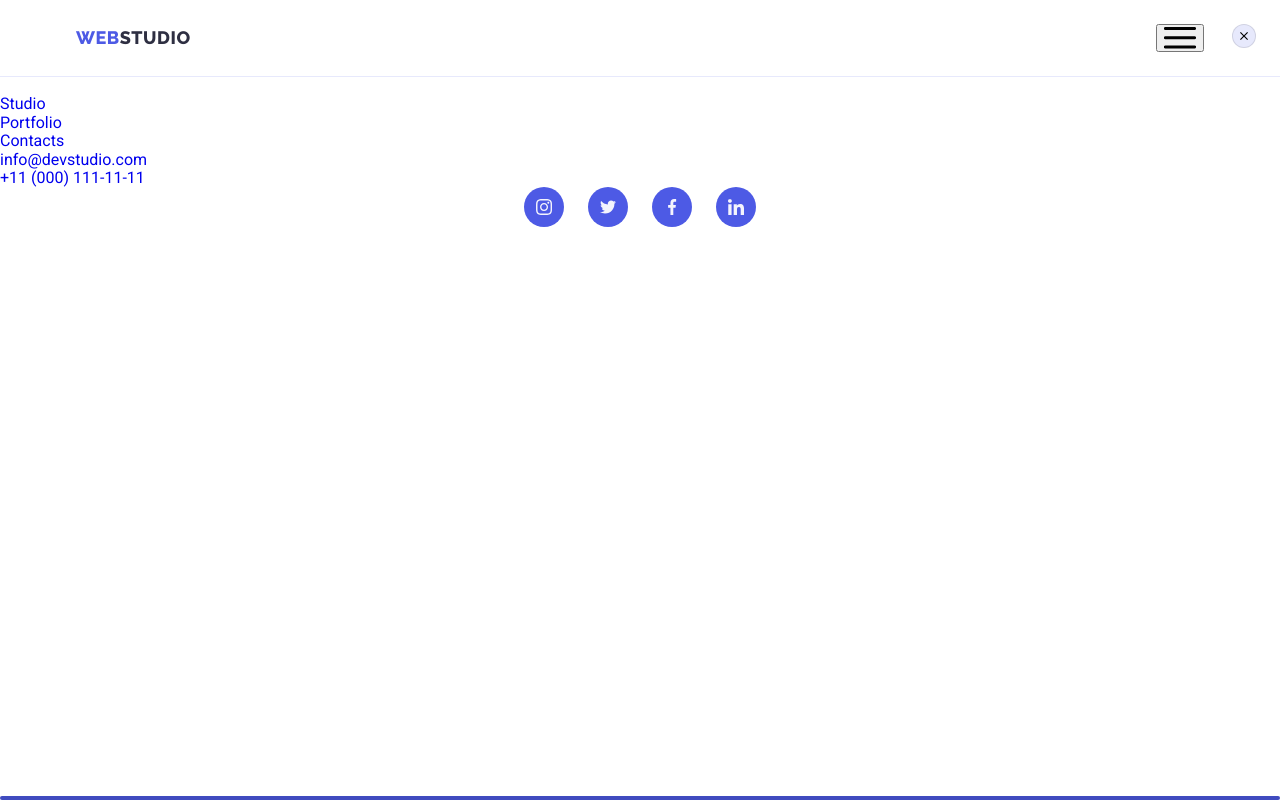
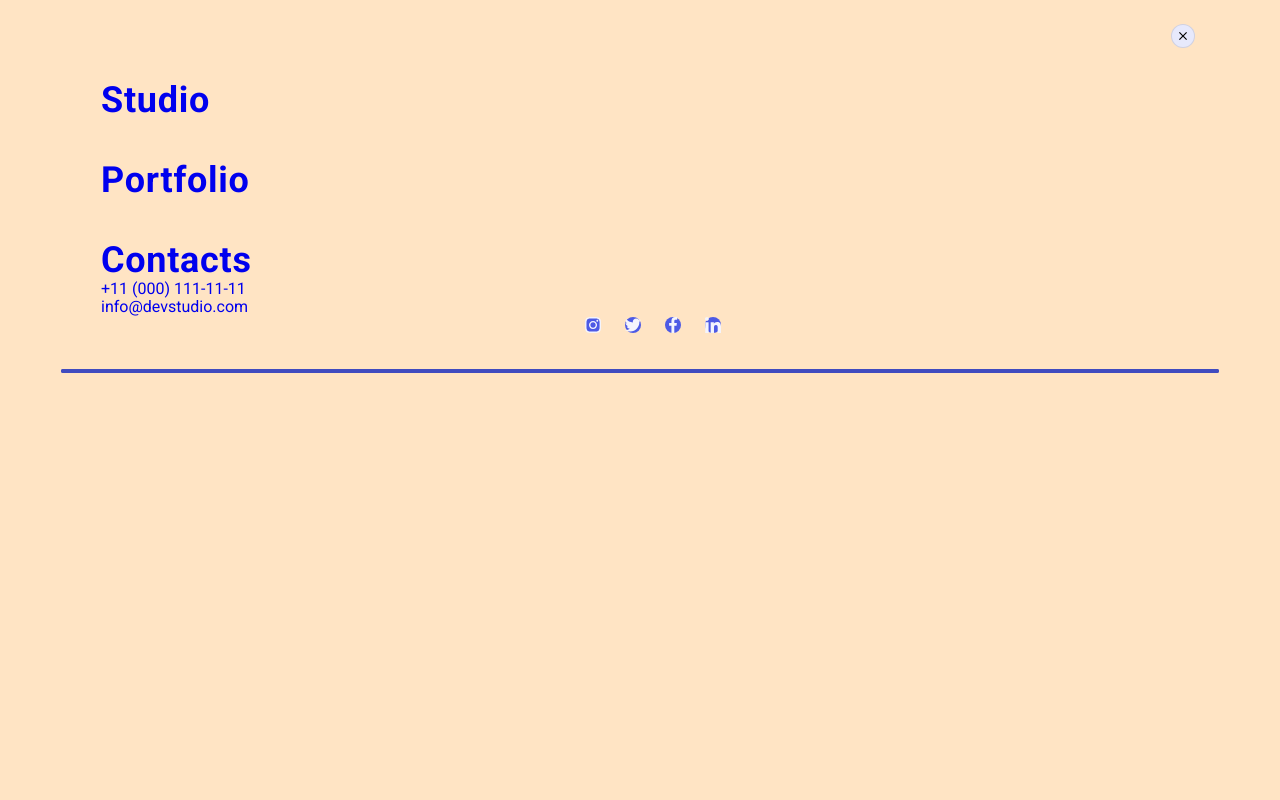
Before and after one commit to Vovap1991/goit-markup-hw-07, a plain HTML site: page index.html in a window 1280 px wide. Drawn offline with nearby package versions, Linux system fonts and the light colour scheme.

Commit message:
мобильный хедер + мобильное меню

```diff
--- a/css/mobile.css
+++ b/css/mobile.css
@@ -2,9 +2,7 @@
   .container {
     max-width: 428px;
   }
-}
 
-@media screen and (max-width: 767px) {
   .advantages-list-item {
     margin-bottom: 72px;
   }
@@ -30,6 +28,16 @@
   }
 }
 
+@media screen and (max-width: 767px) {
+  .site-nav {
+    display: none;
+  }
+
+  .auth-nav {
+    display: none;
+  }
+}
+
 @media screen and (min-width: 468px), (max-width: 767px) {
   .team-container {
     max-width: 264px;
--- a/css/styles.css
+++ b/css/styles.css
@@ -77,24 +77,85 @@ body {
   padding: 24px 0;
   border-bottom: 1px solid #e7e9fc;
 }
+
 .header-container {
   display: flex;
   justify-content: space-between;
   align-items: center;
 }
 
-.mobile-header-container {
-  display: flex;
-  justify-content: space-between;
-}
-
 .burger-menu {
-  display: flex;
   stroke: currentColor;
 }
 
+.burger-menu-button {
+  display: flex;
+  align-items: center;
+  width: 32px;
+  height: 22px;
+}
+
+.mobile-menu {
+  position: fixed;
+  top: 0;
+  left: 0;
+  z-index: 1000;
+  width: 100%;
+  height: 100%;
+  background-color: bisque;
+  box-shadow: 0px 2px 1px rgba(46, 47, 66, 0.08),
+    0px 1px 1px rgba(46, 47, 66, 0.16), 0px 1px 6px rgba(46, 47, 66, 0.08);
+  opacity: 0;
+  visibility: hidden;
+  pointer-events: none;
+  transition: opacity 250ms cubic-bezier(0.4, 0, 0.2, 1),
+    visibility 250ms cubic-bezier(0.4, 0, 0.2, 1);
+}
+
+.mobile-menu.is-open {
+  opacity: 1;
+  visibility: visible;
+  pointer-events: auto;
+}
+
+.mobile-menu-container {
+  position: relative;
+  padding-top: 80px;
+  padding-left: 40px;
+  padding-bottom: 40px;
+}
+
+.mobile-menu-close-button {
+  position: absolute;
+  top: 24px;
+  right: 24px;
+  background: #e7e9fc;
+  border: 1px solid rgba(0, 0, 0, 0.1);
+  border-radius: 50%;
+  width: 24px;
+  height: 24px;
+  display: flex;
+  justify-content: center;
+  align-items: center;
+}
+
+.mobile-menu-site-nav-list-item {
+  font-family: 'Roboto';
+  font-weight: 700;
+  font-size: 36px;
+  line-height: calc(40 / 36);
+  letter-spacing: 0.02em;
+  text-transform: capitalize;
+  color: #2e2f42;
+  margin-bottom: 40px;
+  transition: color 250ms cubic-bezier(0.4, 0, 0.2, 1);
+}
+
+.mobile-menu-site-nav-list-item:nth-last-child(-n + 1) {
+  margin-bottom: 0;
+}
+
 .header-nav {
-  display: none;
   align-items: center;
 }
 
@@ -120,7 +181,6 @@ body {
 }
 
 .site-nav {
-  display: none;
   gap: 40px;
 }
 
@@ -158,7 +218,6 @@ body {
 }
 
 .auth-nav {
-  display: none;
   gap: 40px;
 }
 
--- a/index.html
+++ b/index.html
@@ -20,21 +20,13 @@
 </head>
 
 <body>
+
   <!-- Header -->
+
   <header class="header">
-    <div class="mobile-header-container">
     <div class="container header-container">
+      <nav class="header-nav">
         <a href="./index.html" class="logo"><span class="logo-item">Web</span>Studio</a>
-        <button class="burger-menu-button js-open-menu" type="button">
-          <svg class="burger-menu" width="32" height="22">
-            <use href="./images/icons/symbol-defs.svg#icon-burger"></use>
-          </svg>
-        </button>
-      </div>
-    </div>
-
-    <nav class="header-nav">
-
         <ul class="site-nav list">
           <li><a href="./index.html" class="link current">Studio</a></li>
           <li><a href="./portfolio.html" target="_blanc" class="link">Portfolio</a></li>
@@ -47,52 +39,60 @@
           <li><a href="tel:+110001111111" class="link">+11 (000) 111-11-11</a></li>
         </ul>
       </address>
+      <button class="burger-menu-button js-open-menu" type="button">
+        <svg class="burger-menu" width="32" height="22">
+          <use href="./images/icons/symbol-defs.svg#icon-burger"></use>
+        </svg>
+      </button>
     </div>
-  </header>
 
-  <div class="menu-container js-menu-container">
-    <button class="modal-button js-close-menu" type="button">
+    <div class="mobile-menu is-open js-menu-container">
+      <div class="container mobile-menu-container " id="mobile-menu">
+        <button class="mobile-menu-close-button js-close-menu" type="button">
           <svg class="modal-button-icon" width="24" height="24">
             <use href="./images/icons/symbol-defs.svg#icon-close"></use>
           </svg>
         </button>
 
-    <ul>
-      <li>
-      <li><a href="./index.html" class="link current">Studio</a></li>
-      <li><a href="./portfolio.html" target="_blanc" class="link">Portfolio</a></li>
-      <li><a href="#" class="link">Contacts</a></li>
+        <ul class="mobile-menu-site-nav-list list">
+          <li class="mobile-menu-site-nav-list-item current"><a href="./index.html" class="link current">Studio</a></li>
+          <li class="mobile-menu-site-nav-list-item"><a href="./portfolio.html" target="_blanc"
+              class="link">Portfolio</a>
+          </li>
+          <li class="mobile-menu-site-nav-list-item"><a href="#" class="link">Contacts</a></li>
         </ul>
 
-    <ul>
+        <ul class="list">
+          <li><a href="tel:+110001111111" class="link">+11 (000) 111-11-11</a></li>
           <li><a href="mailto:info@devstudio.com" class="link">info@devstudio.com</a></li>
-      <li><a href="tel:+110001111111" class="link">+11 (000) 111-11-11</a></li>
         </ul>
 
         <ul class="team-social-list list">
-      <li class="team-social-item"><a href="" class="team-social-link link">
-          <svg class="team-social-icon" width="40px" height="40px">
+          <li><a href="" class="team-social-link link">
+              <svg class="team-social-icon" width="44" height="44">
                 <use href="./images/icons/symbol-defs.svg#icon-instagram"></use>
               </svg>
             </a></li>
-      <li class="team-social-item"><a href="" class="team-social-link link">
-          <svg class="team-social-icon" width="40px" height="40px">
+          <li><a href="" class="team-social-link link">
+              <svg class="team-social-icon" width="44" height="44">
                 <use href="./images/icons/symbol-defs.svg#icon-twitter"></use>
               </svg>
             </a></li>
-      <li class="team-social-item"><a href="" class="team-social-link link">
-          <svg class="team-social-icon" width="40px" height="40px">
+          <li><a href="" class="team-social-link link">
+              <svg class="team-social-icon" width="44" height="44">
                 <use href="./images/icons/symbol-defs.svg#icon-facebook"></use>
               </svg>
             </a></li>
-      <li class="team-social-item"><a href="" class="team-social-link link">
-          <svg class="team-social-icon" width="40px" height="40px">
+          <li><a href="" class="team-social-link link">
+              <svg class="team-social-icon" width="44" height="44">
                 <use href="./images/icons/symbol-defs.svg#icon-linkedin"></use>
               </svg>
             </a></li>
         </ul>
+      </div>
+    </div>
 
-  </div>
+  </header>
 
 
 
```
Lines whose indentation alone changed are shown as unchanged.
